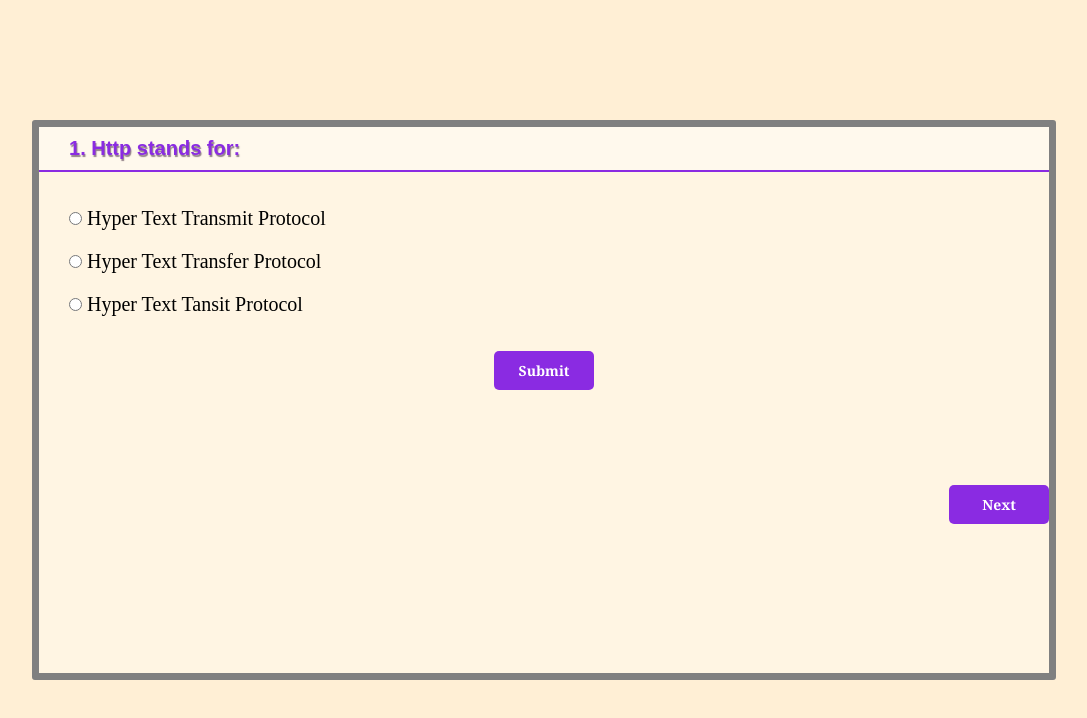
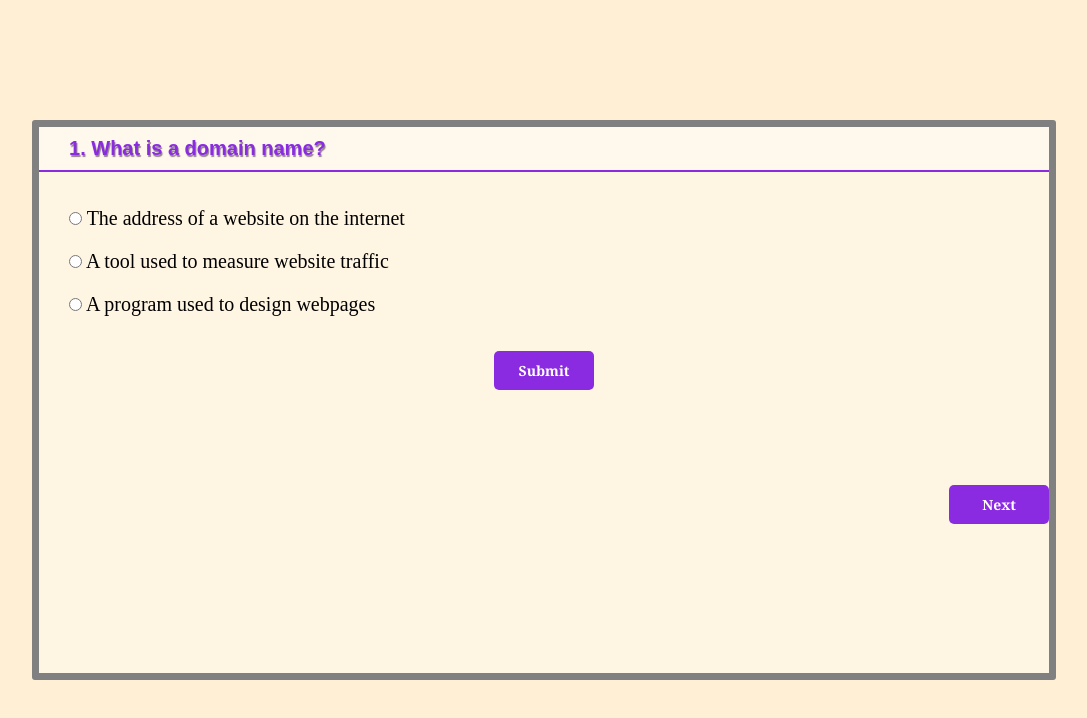
Before and after one commit to zsphinxyz/zsphinx_stackblitz, a React (Create React App) app: page / in a window 1280 px wide. Shown: the top 718 px of the page, without its empty margins (96-1183 px from the left). Built offline with nearby package versions, Linux system fonts and the light colour scheme.

Commit message:
Final I think

```diff
--- a/App.jsx
+++ b/App.jsx
@@ -8,6 +8,9 @@ const Score = ({ mark, total }) => {
       <h1>
         {mark} out of {total} questions correct!
       </h1>
+      <p>
+        Go to <a href="https://zsphinx.stackblitz.io"> Home </a>
+      </p>
     </div>
   );
 };
@@ -50,31 +53,51 @@ export default function App() {
   const quiz = [
     {
       id: 1,
-      question: 'Http stands for: ',
+      question: 'What is a domain name?',
       ans: [
-        'Hyper Text Transmit Protocol',
-        'Hyper Text Transfer Protocol',
-        'Hyper Text Tansit Protocol',
+        'The address of a website on the internet',
+        'A tool used to measure website traffic',
+        'A program used to design webpages',
+      ],
+      correct_ans: 0,
+    },
+    {
+      id: 2,
+      question: 'What is a web application?',
+      ans: [
+        'A tool used to measure website traffic',
+        'A program that runs in a web browser',
+        'A program used to design webpages',
       ],
       correct_ans: 1,
     },
     {
-      id: 2,
-      question: 'CSS stands for: ',
+      id: 3,
+      question: 'What is a SSL certificate?',
       ans: [
-        'Cascading Style Sheet',
-        'Cascading Style Sheets',
-        'Cascating Style Sheet',
+        'A type of programming language',
+        'A type of file format',
+        'A digital certificate that encrypts information transmitted over the internet',
       ],
-      correct_ans: 0,
+      correct_ans: 2,
     },
     {
-      id: 3,
-      question: 'HTML stands for: ',
+      id: 4,
+      question: 'What is a web server?',
       ans: [
-        'Hyper Text Markup Language',
-        'Home Text Markup Language',
-        'Hyper Text Mail Language',
+        'A program that designs webpages',
+        'A computer that stores and delivers webpages',
+        'A tool used to measure website traffic',
+      ],
+      correct_ans: 1,
+    },
+    {
+      id: 5,
+      question: 'What is a web browser?',
+      ans: [
+        'A program used to access websites',
+        'A tool used to measure website traffic',
+        'A program used to design webpages',
       ],
       correct_ans: 0,
     },
@@ -116,7 +139,7 @@ export default function App() {
                       type="radio"
                       name="choice"
                       value={i}
-                      // checked={isSubmit ? true : false}
+                      checked={!isSubmit ? null : false}
                       disabled={isDisable}
                       onChange={(e) => {
                         setUserChoice(e.target.value);
@@ -131,7 +154,10 @@ export default function App() {
           <button
             type="submit"
             className="submit"
-            style={isSubmit ? { cursor: 'not-allowed' } : {}}
+            disabled={userChoice == '' ? true : false}
+            style={
+              isSubmit || userChoice == '' ? { cursor: 'not-allowed' } : {}
+            }
           >
             Submit
           </button>
--- a/style.css
+++ b/style.css
@@ -40,6 +40,10 @@ ul li {
   margin: 10px 0;
   font-size: 20px;
   border-radius: 10px;
+  transition: all ease-in 0.2s;
+}
+ul li:hover {
+  transform: scale(1.03);
 }
 
 ul label {
```
